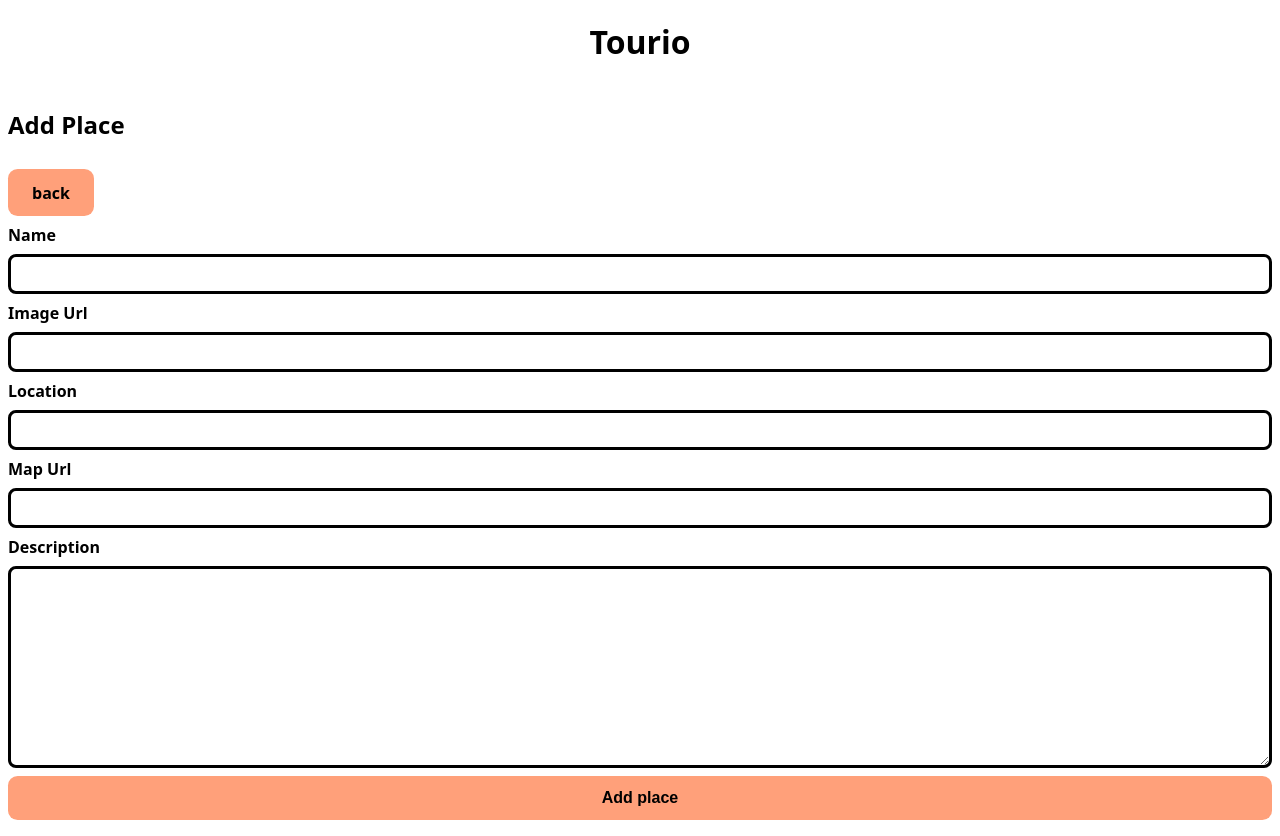
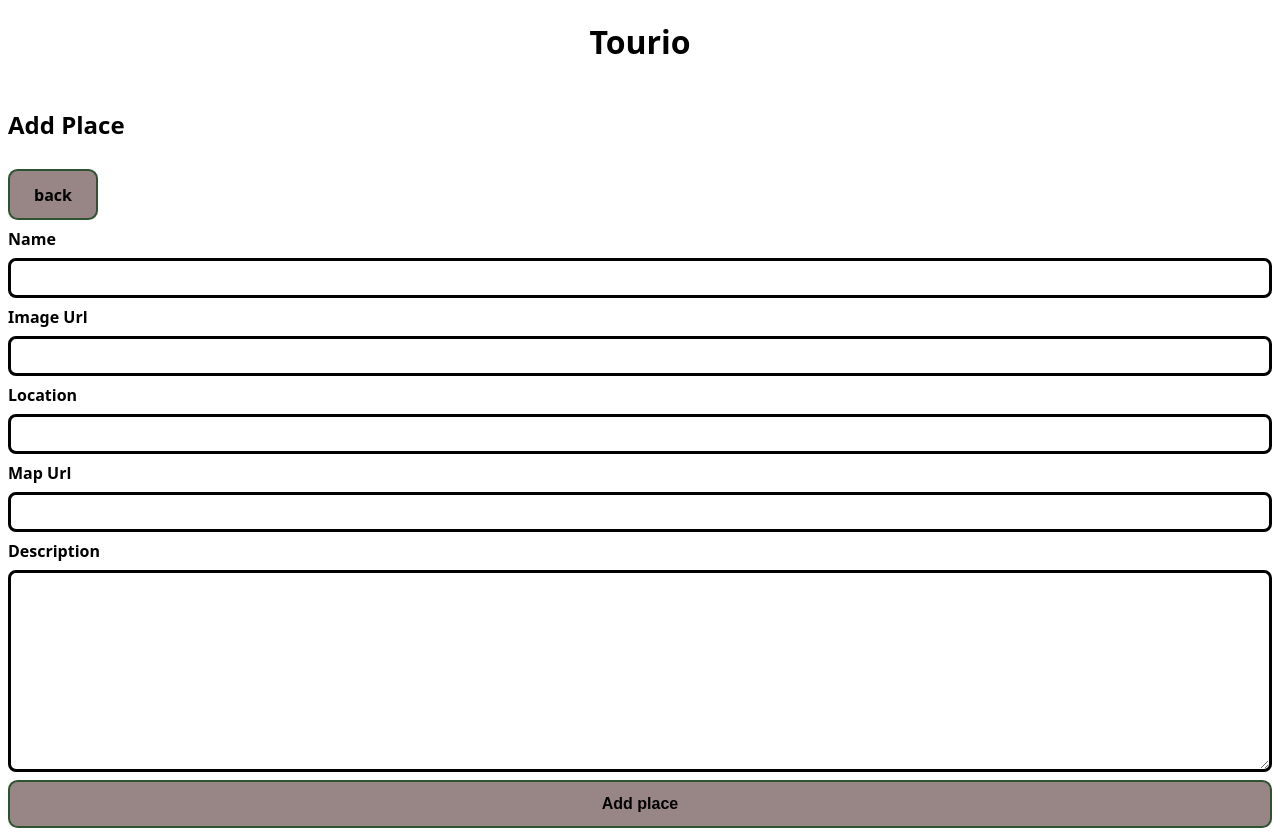
Before and after one commit to shilpapullayikodi/tourio-app, a Next.js app: page /create in a window 1280 px wide. Built offline with nearby package versions, Linux system fonts and the light colour scheme.

Commit message:
add style fixes

```diff
--- a/components/Card.js
+++ b/components/Card.js
@@ -3,7 +3,7 @@ import styled from "styled-components";
 import { StyledImage } from "./StyledImage.js";
 
 const Article = styled.article`
-  border: 5px solid black;
+  border: 3px solid black;
   border-radius: 0.8rem;
   padding: 0.5rem;
 `;
--- a/components/StyledButton.js
+++ b/components/StyledButton.js
@@ -1,19 +1,22 @@
 import styled, { css } from "styled-components";
 
 export const StyledButton = styled.button`
-  background-color: lightsalmon;
+  background-color: #988686;
   padding: 0.8rem;
   border-radius: 0.6rem;
   color: black;
   text-decoration: none;
   font-weight: bold;
-  border: none;
+  border: 2px solid #2f5233;
   font-size: inherit;
 
   ${({ variant }) =>
     variant === "delete" &&
     css`
-      background-color: firebrick;
-      color: white;
+      background-color: #74b7ac
+;
+      color: black;
+      &:hover {
+        background-color: #b24a3b;
     `}
 `;
--- a/components/StyledLink.js
+++ b/components/StyledLink.js
@@ -1,12 +1,13 @@
 import styled, { css } from "styled-components";
 
 export const StyledLink = styled.a`
-  background-color: lightsalmon;
+  background-color: #988686;
   padding: 0.8rem 1.5rem;
   border-radius: 0.6rem;
   color: black;
   text-decoration: none;
   font-weight: bold;
+  border: 2px solid #2f5233;
 
   ${({ justifySelf }) =>
     justifySelf &&
```
Also changed, not shown: pages/places/[id]/index.js (+6 -1 lines).
